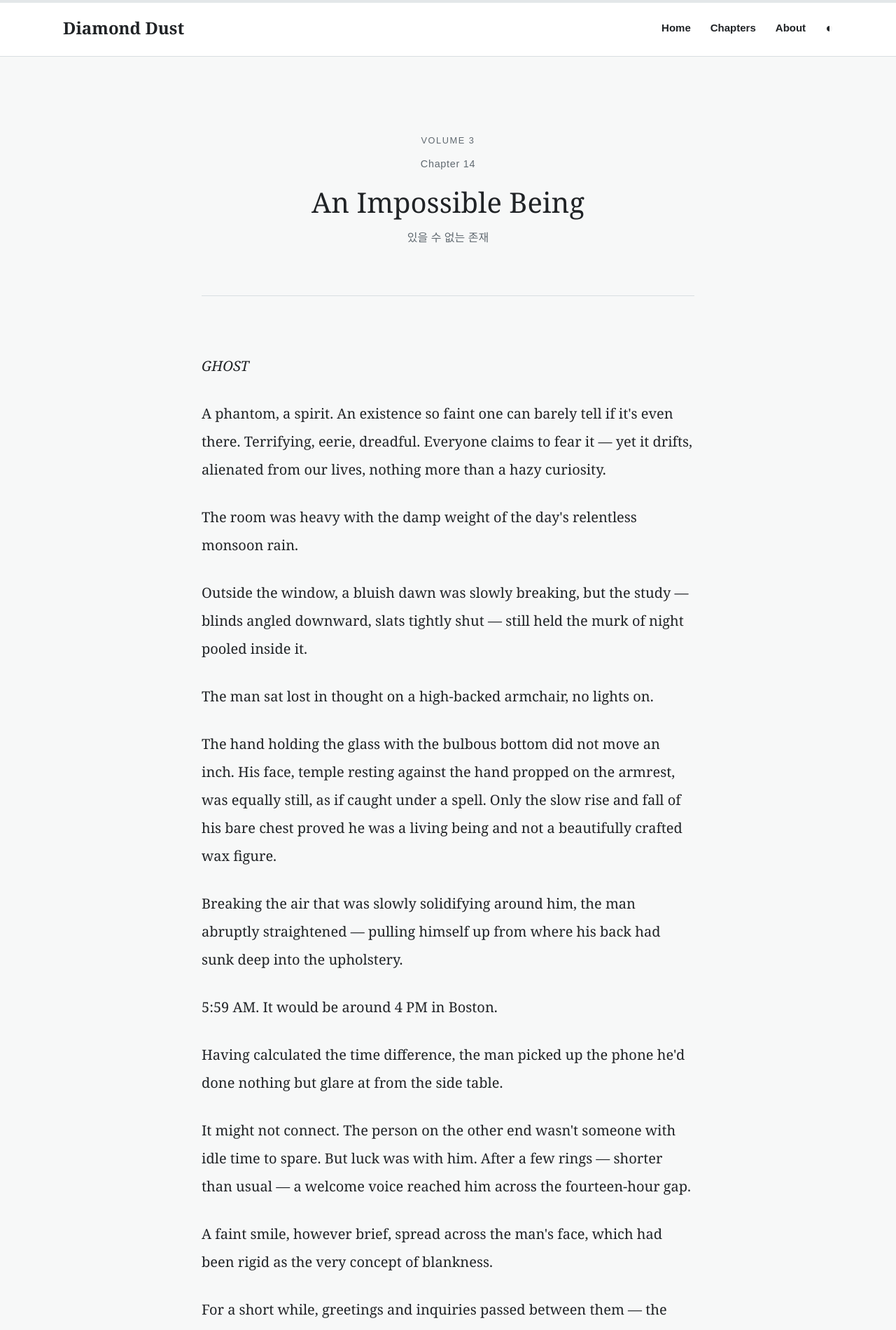
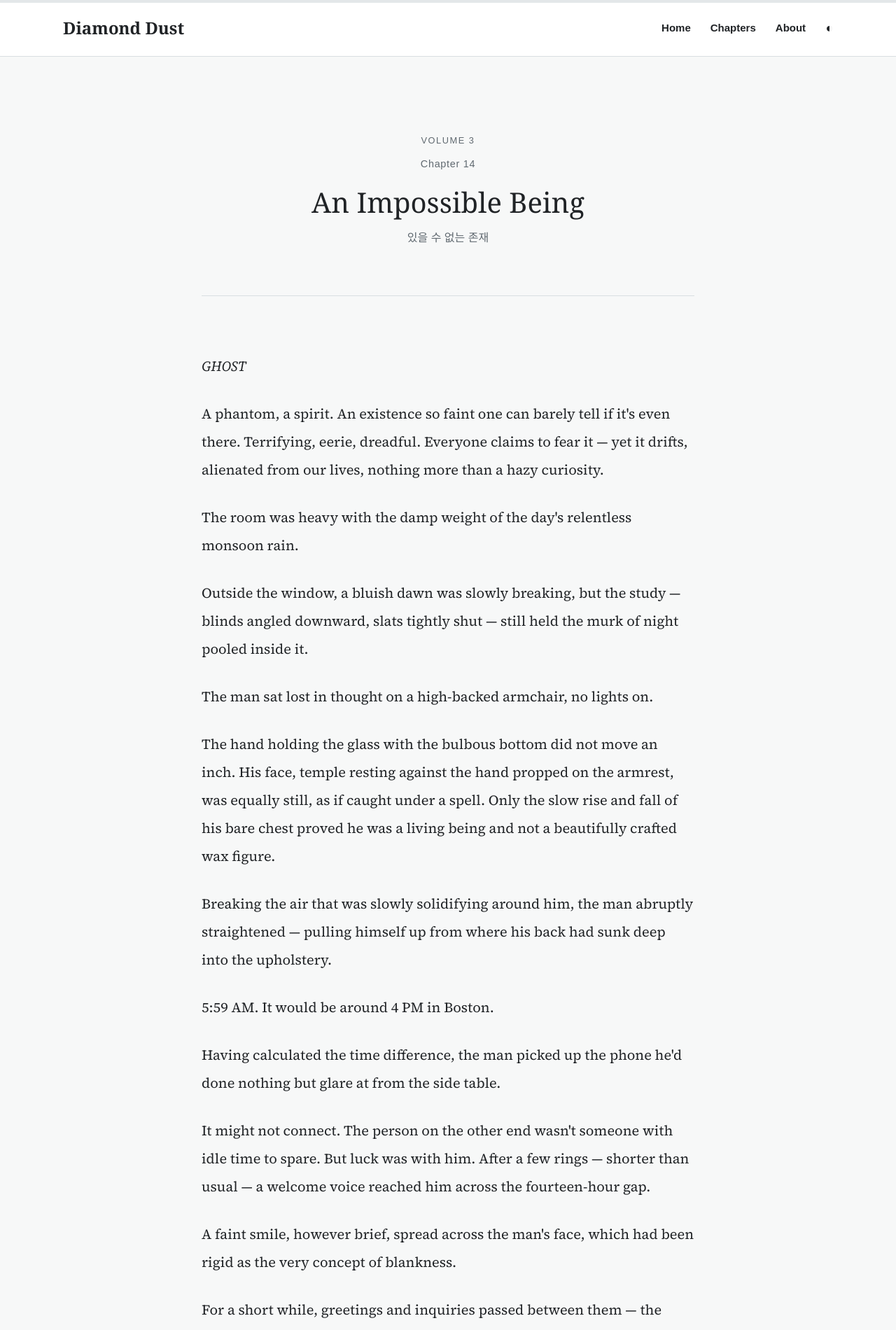
Before and after one commit to honeebuni/diamond-dust, a Jekyll site: the page built from _chapters/chapter_14.md, in a window 1280 px wide. Shown: the top 1900 px of the page at 70% size. Built offline with Jekyll 4.4.1, drawn with Linux system fonts in a browser that asks for light colours.

Commit message:
Change font-reading to 'Source Serif 4'

```diff
--- a/assets/css/style.css
+++ b/assets/css/style.css
@@ -29,7 +29,7 @@
     /* Fonts */
     --font-heading: Georgia, serif;
     --font-body: Arial, sans-serif;
-    --font-reading: Georgia, serif;
+--font-reading: "Source Serif 4", Georgia, serif;
 }
 
 [data-theme="dark"] {
```
